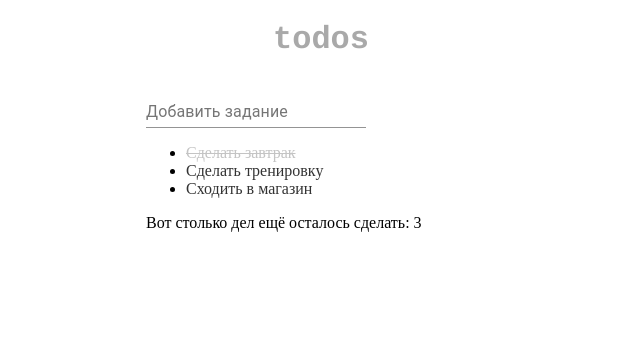
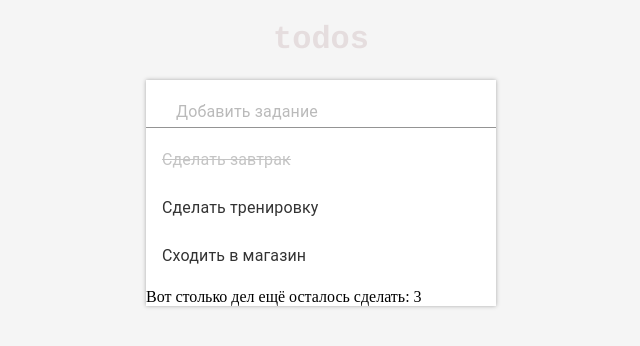
Before and after one commit to WebHeroSchool/Borozdin_todo, a React (Create React App) app: page / in a window 1280 px wide. Shown: the top 346 px of the page, without its empty margins (319-959 px from the left). Built offline with nearby package versions, Linux system fonts and the light colour scheme.

Commit message:
Скорректирован InputItem компонент. Добавлен компонент списка

```diff
--- a/src/components/App/App.js
+++ b/src/components/App/App.js
@@ -23,9 +23,11 @@ const App = () => {
   return (
     <div className = {styles.wrap}>
       <h1 className = {styles.title}>todos</h1>
-      <InputItem />
-      <ItemList items={items} />
-      <Footer count={3} />
+      <div className = {styles.todoBody}>
+        <InputItem />
+        <ItemList items={items} />
+        <Footer count={3} />
+      </div>
     </div>
   );
 }
--- a/src/components/App/App.module.css
+++ b/src/components/App/App.module.css
@@ -1,3 +1,7 @@
+body {
+  background-color: #f5f5f5;
+}
+
 .wrap {
   margin: auto;
   width:350px;
@@ -5,6 +9,11 @@
 
 .title {
   font-family: Courier;
-  color: DarkGrey;
+  color: #e5ddde;
   text-align: center;
 }
+
+.todoBody {
+  background-color: white;
+  box-shadow: 0 0 4px 0px #A9A9A9;
+}
--- a/src/components/InputItem/InputItem.js
+++ b/src/components/InputItem/InputItem.js
@@ -2,7 +2,18 @@ import React from 'react';
 import TextField from '@material-ui/core/TextField';
 
 const InputItem = () => (<div>
-  <TextField id="standard-basic" label="Добавить задание" />
+  <TextField
+    id="standard-basic"
+    variant="standard"
+    label="Добавить задание"
+    fullWidth
+    InputLabelProps={{
+      style: {
+        marginLeft: 30,
+        opacity: 0.5
+      }
+    }}
+  />
 </div>);
 
 export default InputItem;
--- a/src/components/Item/Item.js
+++ b/src/components/Item/Item.js
@@ -1,6 +1,8 @@
 import React from 'react';
 import classnames from 'classnames';
 import styles from './Item.module.css';
+import ListItem from '@material-ui/core/ListItem';
+import ListItemText from '@material-ui/core/ListItemText';
 
 const Item =({ value, isDone }) => (<span className={
   classnames({
@@ -8,7 +10,7 @@ const Item =({ value, isDone }) => (<span className={
     [styles.done]: isDone
   })
 }>
-  { value }
+  <ListItemText primary={ value } />
 </span>);
 
 export default Item;
--- a/src/components/ItemList/ItemList.js
+++ b/src/components/ItemList/ItemList.js
@@ -1,8 +1,13 @@
 import React from 'react';
 import Item from '../Item/Item';
+import List from '@material-ui/core/List';
+import ListItem from '@material-ui/core/ListItem';
 
-const ItemList = ({ items }) => (<ul>
-  {items.map(item => <li key={item.value}><Item value={ item.value} isDone={ item.isDone } /></li>)}
-</ul>);
+const ItemList = ({ items }) => (<List component="nav"
+    aria-labelledby="todo-list">
+  {items.map(item => <ListItem button key={ item.value }>
+        <Item value={ item.value} isDone={ item.isDone } />
+      </ListItem>)}
+</List>);
 
 export default ItemList;
```
